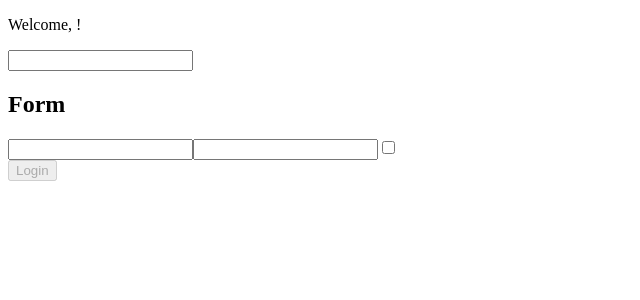
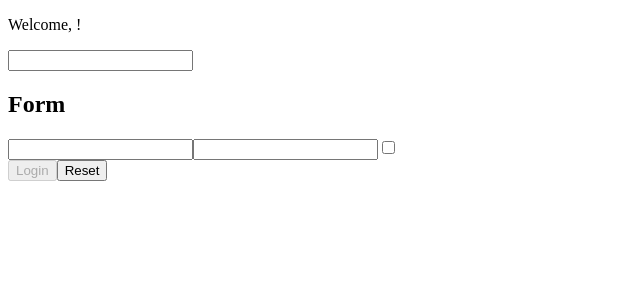
Before and after one commit to frances8713/react-exercises, a React (Create React App) app: page / in a window 1280 px wide. Shown: the top 300 px of the page, without its empty margins (0-640 px from the left). Built offline with nearby package versions, Linux system fonts and the light colour scheme.

Commit message:
feat: exercise forms-04

```diff
--- a/src/Login.js
+++ b/src/Login.js
@@ -18,10 +18,16 @@ export class Login extends React.Component {
             [name]: type === 'checkbox' ? checked : value,
         })
     }
-
-    //inizialmente avevo provato a mettere la condizione del disabled all'interno del onLogin ma non riuscivo a venirne a capo. Ho trovato poi questa soluzione
     onLogin = () => {
         this.props.conditions(this.state)
+    }
+
+    handleResetButton = () => {
+        this.setState ({
+            username : '',
+            password: '',
+            remember: false
+        })
     }
 
     render () {
@@ -33,6 +39,7 @@ export class Login extends React.Component {
                 <input name = 'remember' type='checkbox' checked={this.state.remember} onChange={this.handleInputLoginChange}/>
                 <div>
                     <button type='submit' disabled={(this.state.username === '' || this.state.password === '') ? true : false} onClick={this.onLogin}>Login</button>
+                    <button onClick={this.handleResetButton}>Reset</button>
                 </div>
             </div>
 
```
